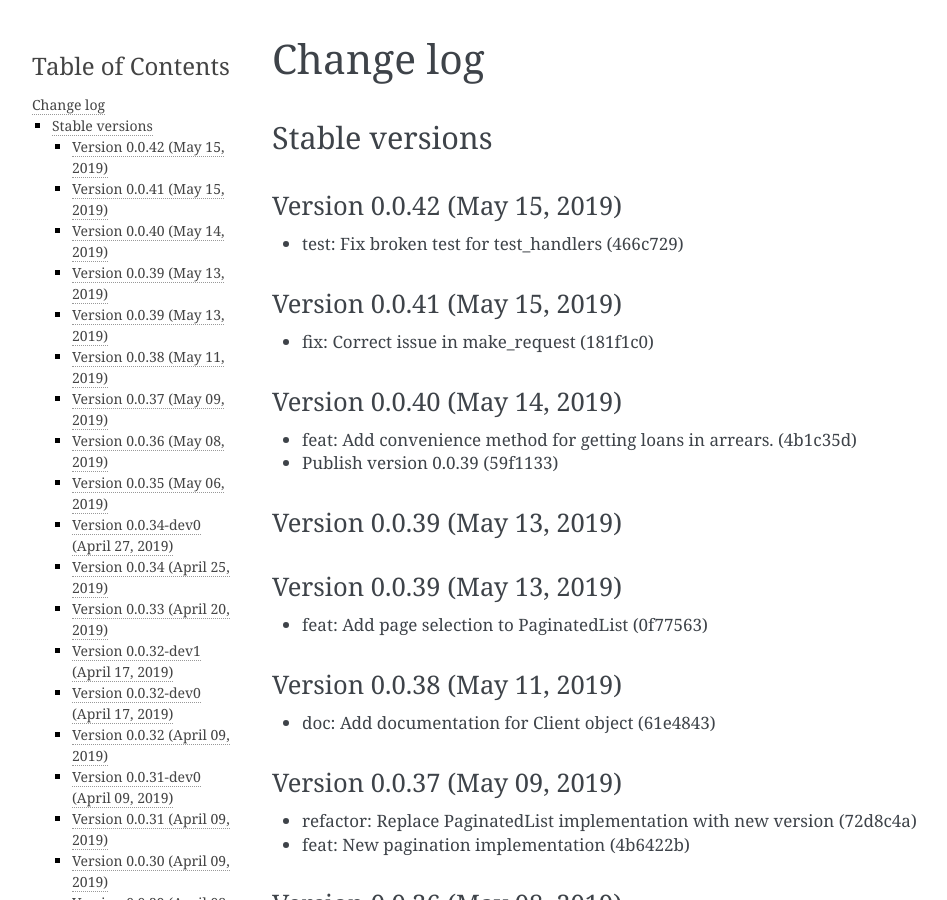
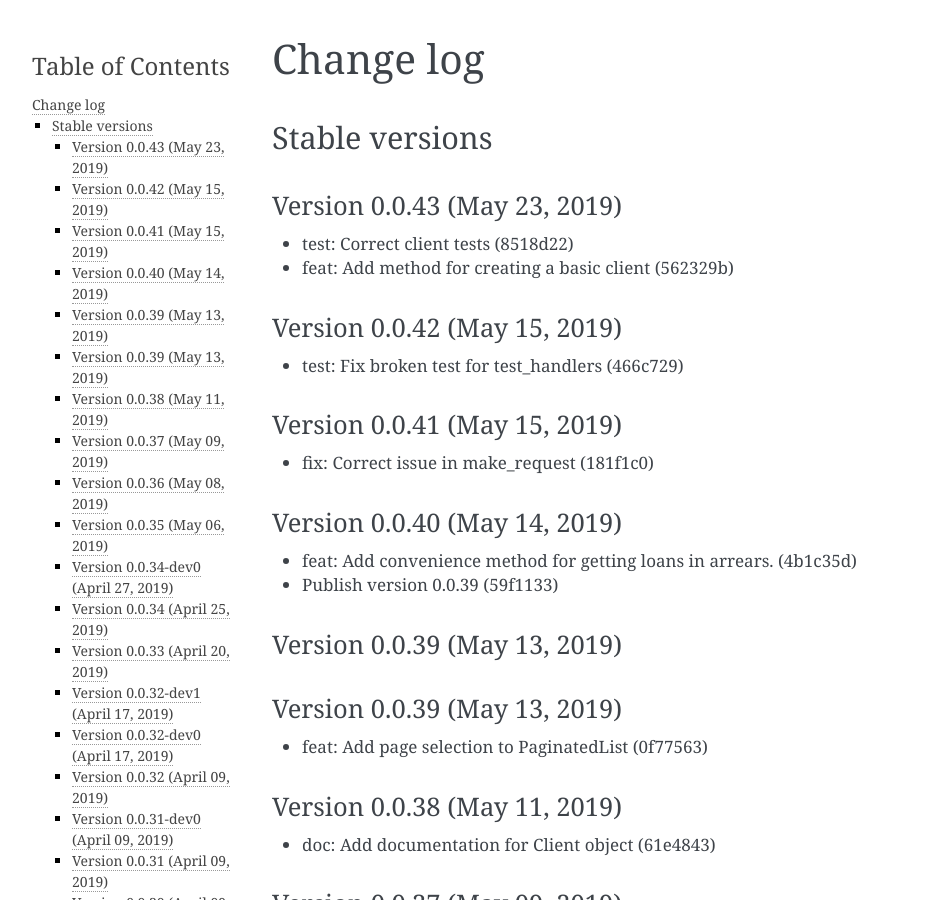
Before and after one commit to mobidevke/PyFineract, a Sphinx documentation site: the page built from docs/changes.rst, in a window 1280 px wide and 900 px high. Shown: the whole window, without its empty margins (148-1095 px from the left). Built offline with Sphinx 7.4.7, drawn with Linux system fonts in a browser that asks for light colours; formulas are drawn with MathJax 3.

Commit message:
Publish version 0.0.43

```diff
--- a/docs/changes.rst
+++ b/docs/changes.rst
@@ -3,6 +3,12 @@ Change log
 
 Stable versions
 ~~~~~~~~~~~~~~~
+
+Version 0.0.43 (May 23, 2019)
+-------------------------------------
+
+* test: Correct client tests (8518d22)
+* feat: Add method for creating a basic client (562329b)
 
 Version 0.0.42 (May 15, 2019)
 -------------------------------------
--- a/setup.py
+++ b/setup.py
@@ -2,7 +2,7 @@ import textwrap
 
 import setuptools
 
-version = "0.0.42"
+version = "0.0.43"
 
 if __name__ == '__main__':
     setuptools.setup(
```
